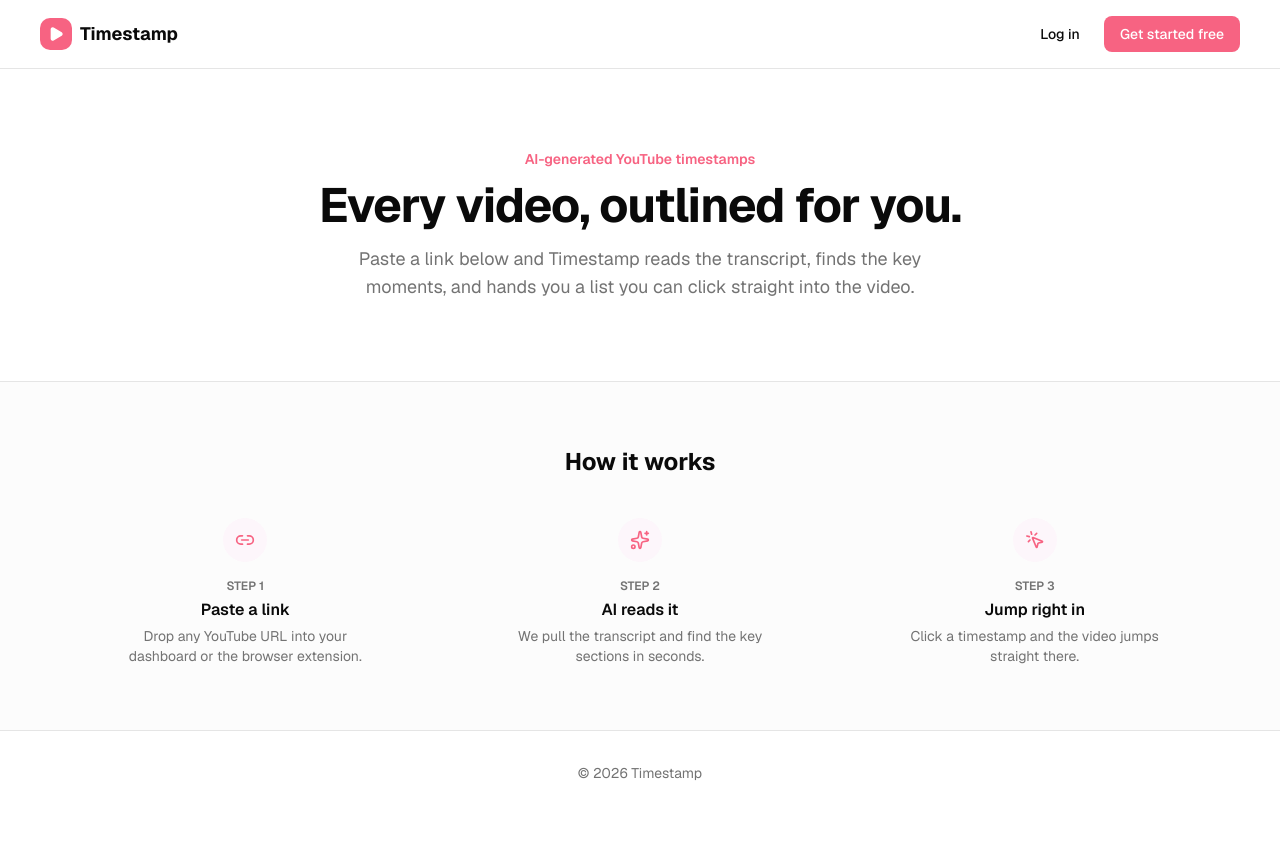
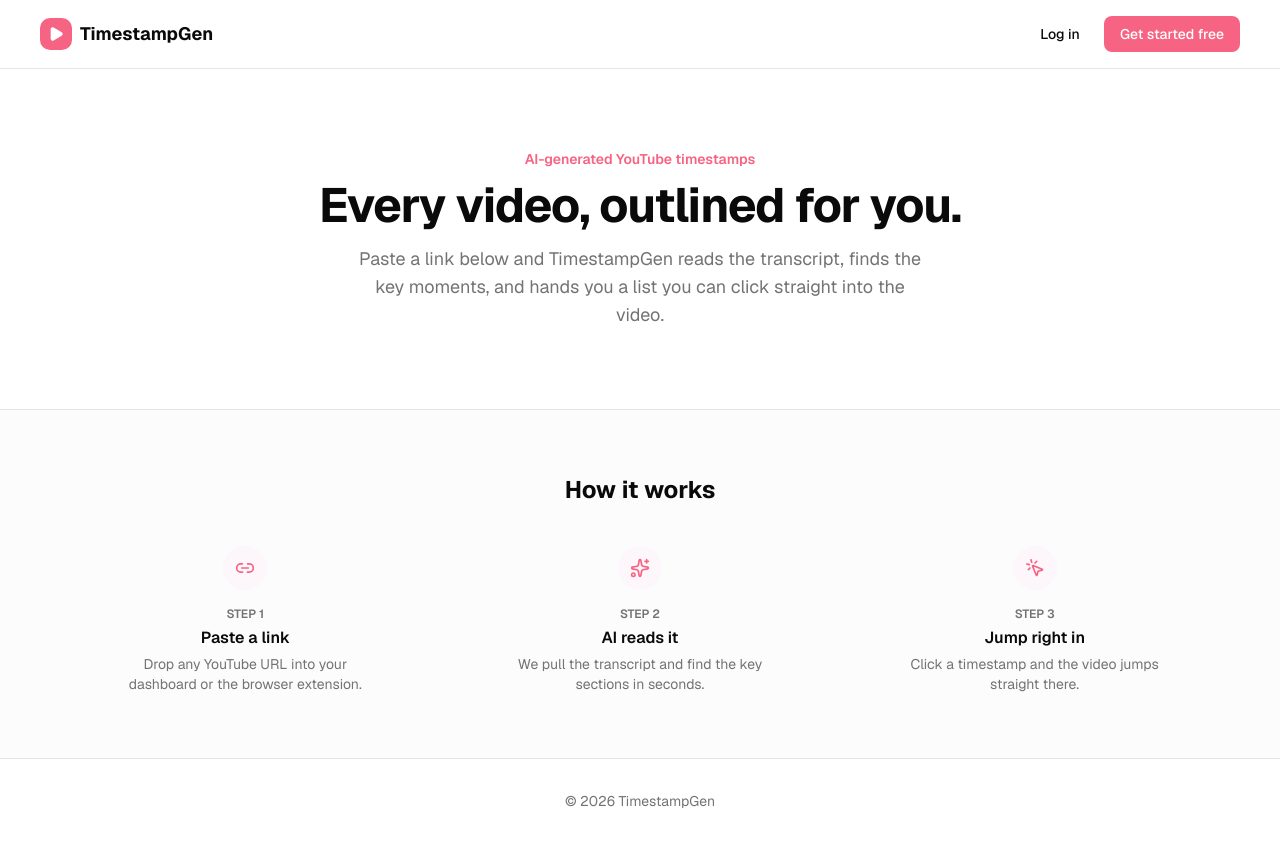
Before and after one commit to andyshin00/timestamp, a Next.js app: page / in a window 1280 px wide. Before the commit the page ends 815 px from the top, so only its background shows below. Built offline with nearby package versions, Linux system fonts and the light colour scheme.

Commit message:
rename to TimestampGen

```diff
--- a/app/layout.tsx
+++ b/app/layout.tsx
@@ -13,7 +13,7 @@ const geistMono = Geist_Mono({
 });
 
 export const metadata: Metadata = {
-  title: "Timestamp — AI YouTube timestamps",
+  title: "TimestampGen — AI YouTube timestamps",
   description:
     "Paste a YouTube link and get an AI-generated, clickable timestamp outline in seconds.",
 };
--- a/app/login/page.tsx
+++ b/app/login/page.tsx
@@ -33,7 +33,7 @@ export default function LoginPage() {
         <div className="flex size-8 items-center justify-center rounded-lg bg-primary">
           <Play className="size-4 fill-white text-white" />
         </div>
-        <span className="text-lg font-bold">Timestamp</span>
+        <span className="text-lg font-bold">TimestampGen</span>
       </Link>
 
       <div className="w-full max-w-sm rounded-xl border border-gray-200 bg-white p-6 shadow-sm">
--- a/app/page.tsx
+++ b/app/page.tsx
@@ -30,7 +30,7 @@ export default function Home() {
           <div className="flex size-8 items-center justify-center rounded-lg bg-primary">
             <Play className="size-4 fill-white text-white" />
           </div>
-          <span className="text-lg font-bold">Timestamp</span>
+          <span className="text-lg font-bold">TimestampGen</span>
         </div>
         <div className="flex items-center gap-2">
           <Button variant="ghost">
@@ -52,7 +52,7 @@ export default function Home() {
             Every video, outlined for you.
           </h1>
           <p className="mx-auto mt-4 max-w-xl text-lg text-muted-foreground">
-            Paste a link below and Timestamp reads the transcript, finds the
+            Paste a link below and TimestampGen reads the transcript, finds the
             key moments, and hands you a list you can click straight into the
             video.
           </p>
@@ -87,7 +87,7 @@ export default function Home() {
 
       {/* Footer */}
       <footer className="border-t border-border px-6 py-8 text-center text-sm text-muted-foreground sm:px-10">
-        © {new Date().getFullYear()} Timestamp
+        © {new Date().getFullYear()} TimestampGen
       </footer>
     </div>
   );
--- a/app/register/page.tsx
+++ b/app/register/page.tsx
@@ -33,7 +33,7 @@ export default function RegisterPage() {
         <div className="flex size-8 items-center justify-center rounded-lg bg-primary">
           <Play className="size-4 fill-white text-white" />
         </div>
-        <span className="text-lg font-bold">Timestamp</span>
+        <span className="text-lg font-bold">TimestampGen</span>
       </Link>
 
       <div className="w-full max-w-sm rounded-xl border border-gray-200 bg-white p-6 shadow-sm">
--- a/components/layout/Navbar.tsx
+++ b/components/layout/Navbar.tsx
@@ -40,7 +40,7 @@ export default function Navbar() {
         <div className="flex size-9 items-center justify-center rounded-lg bg-primary">
           <Play className="size-5 fill-white text-white" />
         </div>
-        <span className="text-lg font-bold">Timestamp</span>
+        <span className="text-lg font-bold">TimestampGen</span>
       </div>
 
       <div ref={menuRef} className="relative">
--- a/package.json
+++ b/package.json
@@ -1,5 +1,5 @@
 {
-  "name": "timestamp",
+  "name": "timestampgen",
   "version": "0.1.0",
   "private": true,
   "scripts": {
```
Also changed, not shown: 1 other file (tests, documents, lock files or other folders).
